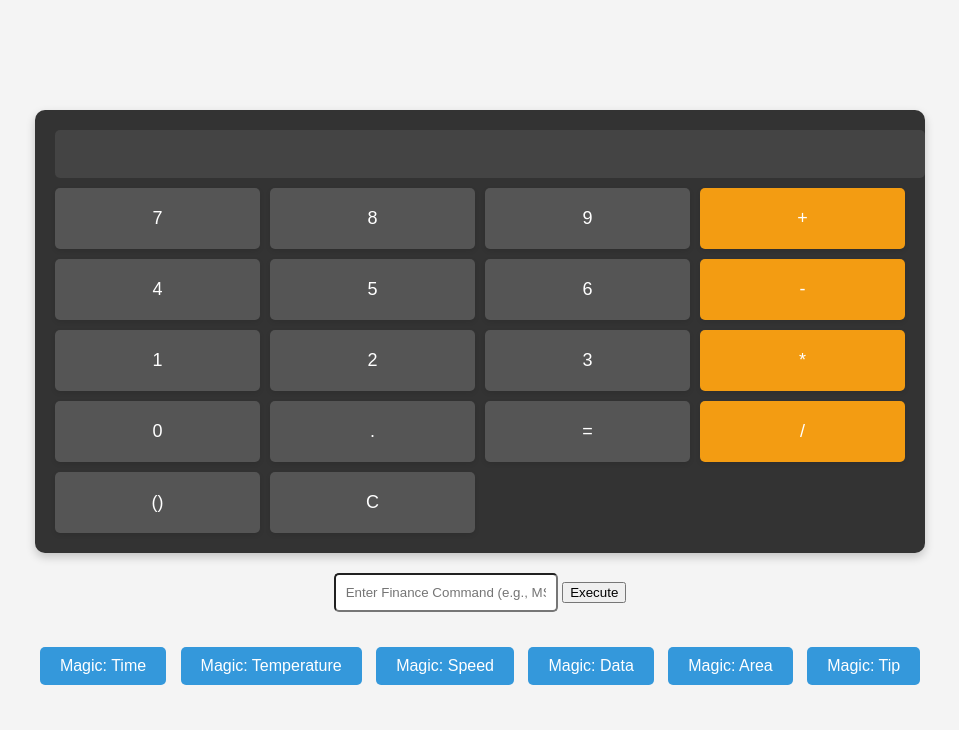
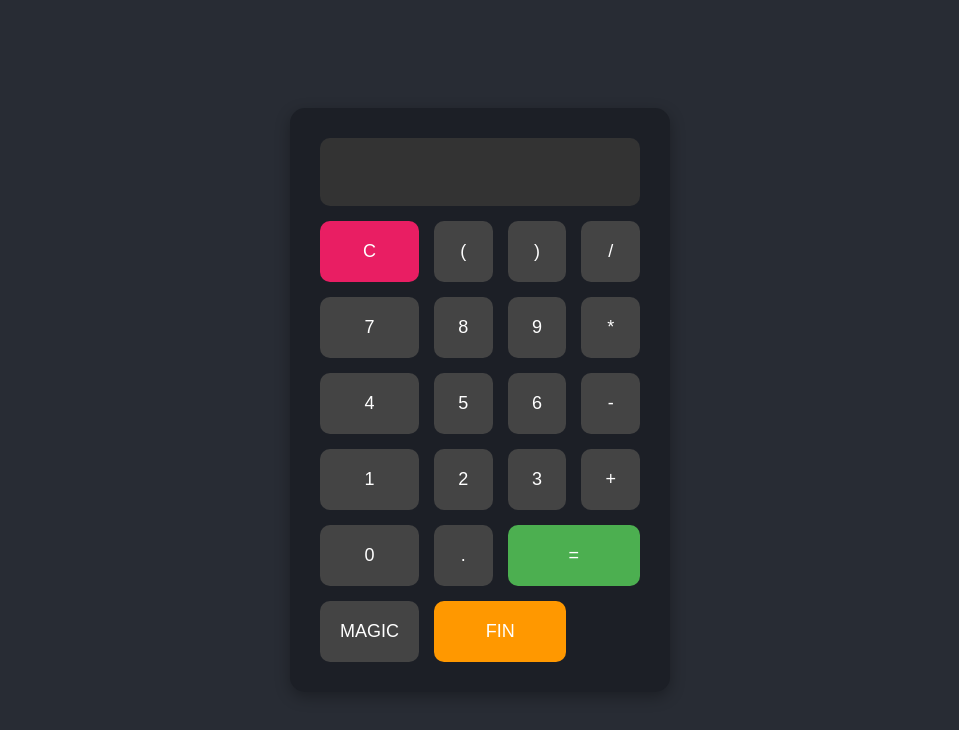
Before and after one commit to Fhchcjcjcjcjvkkvk/calc, a plain HTML site: page index.html in a window 1280 px wide. Shown: the whole page, without its empty margins (160-1119 px from the left). Drawn offline with Linux system fonts and the light colour scheme.

Commit message:
Update index.html

```diff
--- a/index.html
+++ b/index.html
@@ -1,52 +1,181 @@
 <!DOCTYPE html>
 <html lang="en">
 <head>
-  <meta charset="UTF-8">
-  <meta name="viewport" content="width=device-width, initial-scale=1.0">
-  <title>Advanced Calculator</title>
-  <link rel="stylesheet" href="styles.css">
+    <meta charset="UTF-8">
+    <meta name="viewport" content="width=device-width, initial-scale=1.0">
+    <title>Advanced Calculator</title>
+    <link href="https://fonts.googleapis.com/css2?family=Poppins:wght@400;600&display=swap" rel="stylesheet">
+    <style>
+        body {
+            font-family: 'Poppins', sans-serif;
+            background-color: #282c34;
+            display: flex;
+            justify-content: center;
+            align-items: center;
+            height: 100vh;
+            margin: 0;
+        }
+        .calculator {
+            background: #1c1f26;
+            padding: 30px;
+            border-radius: 15px;
+            box-shadow: 0 5px 15px rgba(0,0,0,0.3);
+            display: grid;
+            grid-template-columns: repeat(4, 1fr);
+            grid-gap: 15px;
+            width: 320px;
+        }
+        .calculator input,
+        .calculator button {
+            padding: 20px;
+            font-size: 18px;
+            border-radius: 10px;
+            border: none;
+            outline: none;
+            text-align: center;
+            color: white;
+            background-color: #444;
+            transition: background-color 0.3s ease;
+        }
+        .calculator button:hover {
+            background-color: #666;
+        }
+        .calculator input {
+            grid-column: span 4;
+            font-size: 24px;
+            background-color: #333;
+            text-align: right;
+            color: #ddd;
+        }
+        .calculator button:active {
+            background-color: #888;
+        }
+        .calculator .button-special {
+            background-color: #e91e63;
+        }
+        .calculator .button-special:hover {
+            background-color: #c2185b;
+        }
+        .calculator .button-finish {
+            grid-column: span 2;
+            background-color: #4caf50;
+        }
+        .calculator .button-magic {
+            grid-column: span 2;
+            background-color: #ff9800;
+        }
+        .hidden {
+            display: none;
+        }
+    </style>
 </head>
 <body>
-  <div class="container">
     <div class="calculator">
-      <div class="display">
-        <input type="text" id="display" disabled />
-      </div>
-      <div class="buttons">
-        <button class="btn" onclick="appendToDisplay('7')">7</button>
-        <button class="btn" onclick="appendToDisplay('8')">8</button>
-        <button class="btn" onclick="appendToDisplay('9')">9</button>
-        <button class="btn operator" onclick="appendToDisplay('+')">+</button>
-        <button class="btn" onclick="appendToDisplay('4')">4</button>
-        <button class="btn" onclick="appendToDisplay('5')">5</button>
-        <button class="btn" onclick="appendToDisplay('6')">6</button>
-        <button class="btn operator" onclick="appendToDisplay('-')">-</button>
-        <button class="btn" onclick="appendToDisplay('1')">1</button>
-        <button class="btn" onclick="appendToDisplay('2')">2</button>
-        <button class="btn" onclick="appendToDisplay('3')">3</button>
-        <button class="btn operator" onclick="appendToDisplay('*')">*</button>
-        <button class="btn" onclick="appendToDisplay('0')">0</button>
-        <button class="btn" onclick="appendToDisplay('.')">.</button>
-        <button class="btn" onclick="calculate()">=</button>
-        <button class="btn operator" onclick="appendToDisplay('/')">/</button>
-        <button class="btn" onclick="appendToDisplay('(')">()</button>
-        <button class="btn" onclick="clearDisplay()">C</button>
-      </div>
+        <input type="text" id="display" disabled>
+        <button class="button-special" onclick="clearDisplay()">C</button>
+        <button onclick="appendToDisplay('(')">(</button>
+        <button onclick="appendToDisplay(')')">)</button>
+        <button onclick="appendToDisplay('/')">/</button>
+
+        <button onclick="appendToDisplay('7')">7</button>
+        <button onclick="appendToDisplay('8')">8</button>
+        <button onclick="appendToDisplay('9')">9</button>
+        <button onclick="appendToDisplay('*')">*</button>
+
+        <button onclick="appendToDisplay('4')">4</button>
+        <button onclick="appendToDisplay('5')">5</button>
+        <button onclick="appendToDisplay('6')">6</button>
+        <button onclick="appendToDisplay('-')">-</button>
+
+        <button onclick="appendToDisplay('1')">1</button>
+        <button onclick="appendToDisplay('2')">2</button>
+        <button onclick="appendToDisplay('3')">3</button>
+        <button onclick="appendToDisplay('+')">+</button>
+
+        <button onclick="appendToDisplay('0')">0</button>
+        <button onclick="appendToDisplay('.')">.</button>
+        <button class="button-finish" onclick="calculateResult()">=</button>
+        <button onclick="magic()">MAGIC</button>
+
+        <button class="button-magic" id="finBtn" onclick="fetchEarningsData()">FIN</button>
     </div>
-    <div class="command-line">
-      <input type="text" id="command-input" placeholder="Enter Finance Command (e.g., MSFT max)" />
-      <button onclick="executeCommand()">Execute</button>
-    </div>
-    <div class="magic-buttons">
-      <button onclick="magicFunction('time')">Magic: Time</button>
-      <button onclick="magicFunction('temperature')">Magic: Temperature</button>
-      <button onclick="magicFunction('speed')">Magic: Speed</button>
-      <button onclick="magicFunction('data')">Magic: Data</button>
-      <button onclick="magicFunction('area')">Magic: Area</button>
-      <button onclick="magicFunction('tip')">Magic: Tip</button>
-    </div>
-  </div>
 
-  <script src="script.js"></script>
+    <script>
+        let display = document.getElementById("display");
+        let earningsData = document.getElementById("finBtn");
+
+        // Appending values to the display
+        function appendToDisplay(value) {
+            display.value += value;
+        }
+
+        // Clearing the display
+        function clearDisplay() {
+            display.value = '';
+        }
+
+        // Calculating the result
+        function calculateResult() {
+            try {
+                display.value = eval(display.value); // eval is fine here as it's simple expressions.
+            } catch (error) {
+                display.value = 'Error';
+            }
+        }
+
+        // MAGIC button functionality
+        function magic() {
+            let type = prompt("Select calculation type: time, temp, speed, data, area, tip");
+            switch(type.toLowerCase()) {
+                case "time":
+                    let time = prompt("Enter time in seconds:");
+                    alert(`${time} seconds is ${(time / 60).toFixed(2)} minutes`);
+                    break;
+                case "temp":
+                    let temp = prompt("Enter temperature in Celsius:");
+                    alert(`${temp}°C is ${(temp * 9/5 + 32).toFixed(2)}°F`);
+                    break;
+                case "speed":
+                    let distance = prompt("Enter distance in km:");
+                    let timeSpeed = prompt("Enter time in hours:");
+                    alert(`Speed is ${(distance / timeSpeed).toFixed(2)} km/h`);
+                    break;
+                case "data":
+                    let dataAmount = prompt("Enter data in bytes:");
+                    alert(`${dataAmount} bytes = ${(dataAmount / 1024).toFixed(2)} KB`);
+                    break;
+                case "area":
+                    let length = prompt("Enter length in meters:");
+                    let width = prompt("Enter width in meters:");
+                    alert(`Area is ${(length * width).toFixed(2)} m²`);
+                    break;
+                case "tip":
+                    let bill = prompt("Enter bill amount:");
+                    let tipPercentage = prompt("Enter tip percentage:");
+                    alert(`Tip is ${(bill * tipPercentage / 100).toFixed(2)} units`);
+                    break;
+                default:
+                    alert("Invalid option.");
+            }
+        }
+
+        // Fetch Earnings Data from Alpha Vantage API
+        function fetchEarningsData() {
+            let symbol = prompt("Enter stock symbol:");
+            let apiKey = " KWMSNDEFXQ39W97N"; // Replace with your actual API key
+            let url = `https://www.alphavantage.co/query?function=EARNINGS&symbol=${symbol}&apikey=${apiKey}`;
+
+            fetch(url)
+                .then(response => response.json())
+                .then(data => {
+                    if (data && data.annualEarnings) {
+                        alert(`Earnings data for ${symbol}:\nAnnual Earnings: ${data.annualEarnings[0].reportedEPS}`);
+                    } else {
+                        alert("No earnings data found.");
+                    }
+                })
+                .catch(error => alert("Error fetching earnings data."));
+        }
+    </script>
 </body>
 </html>
```
